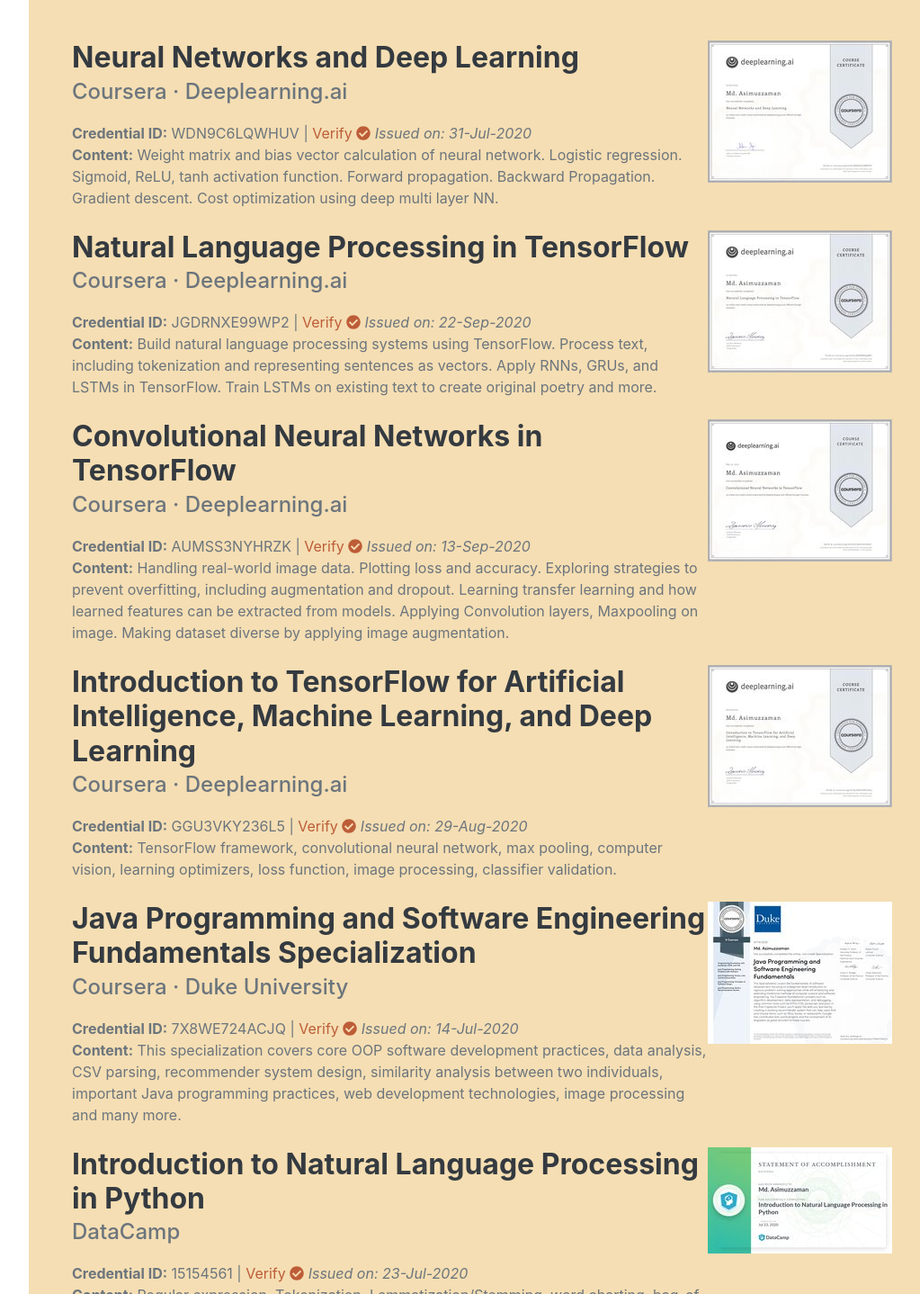
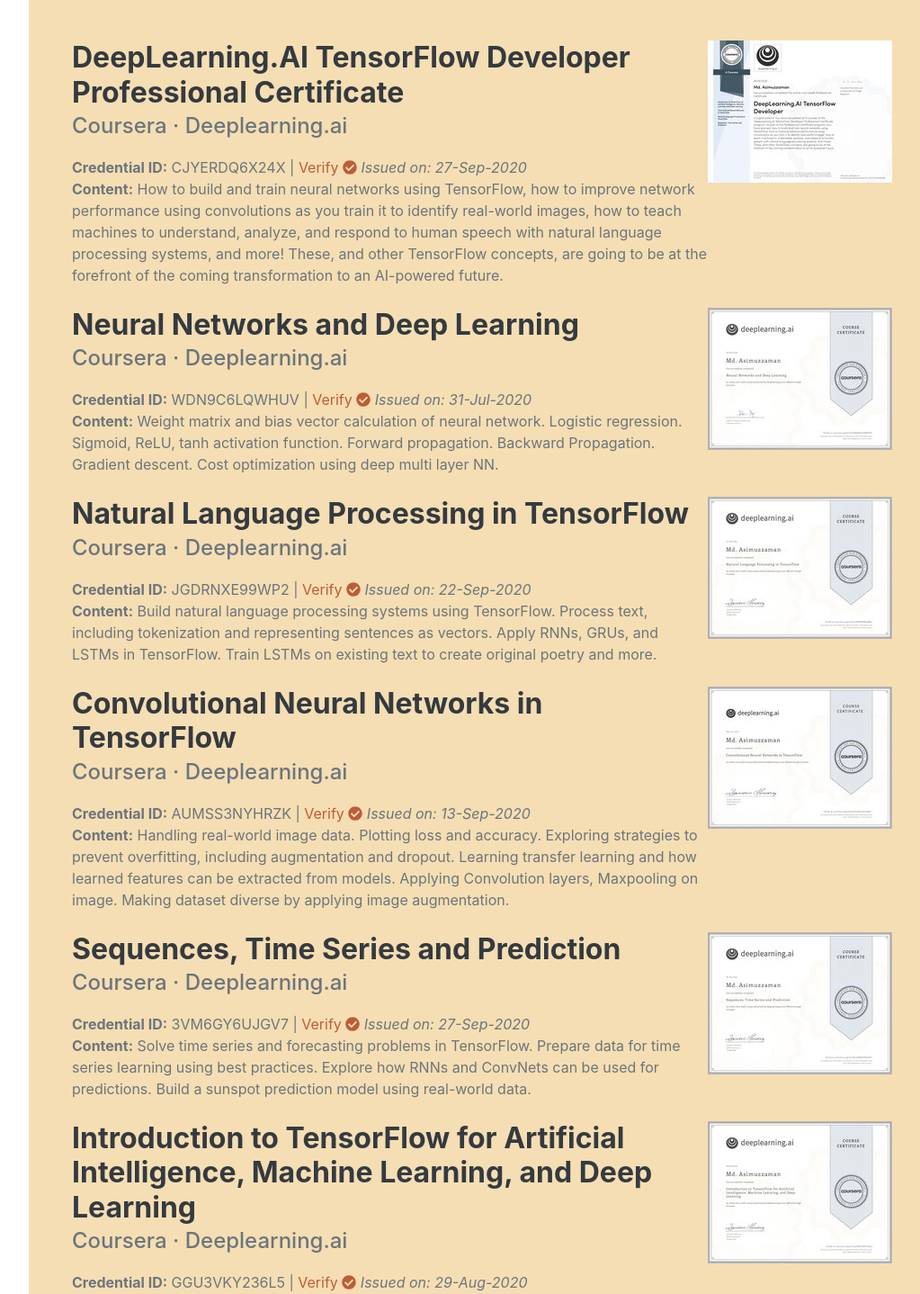
Before and after one commit to asimuzzaman/asimuzzaman.github.io, a plain HTML site: page index.html in a window 1280 px wide. Shown: the part 951-2389 px from the top of the page at 90% size, without its empty margins (240-1263 px from the left). Drawn offline with nearby package versions, Linux system fonts and the light colour scheme; no server answers; a web font is replaced by a local one.

Commit message:
Add TF Pro cert

```diff
--- a/index.html
+++ b/index.html
@@ -75,6 +75,18 @@
                     <h2 class="mb-5"><i class="fa fa-certificate"></i> Certifications</h2>
                     <div class="d-flex flex-column flex-md-row justify-content-between mb-2">
                         <div class="flex-grow-1">
+                            <h3 class="mb-0">DeepLearning.AI TensorFlow Developer Professional Certificate</h3>
+                            <div class="subheading mb-3">Coursera · Deeplearning.ai</div>
+                            <div>
+                                <strong>Credential ID:</strong> CJYERDQ6X24X | <a href="https://www.coursera.org/account/accomplishments/specialization/certificate/CJYERDQ6X24X" target="_blank">Verify <i class="fas fa-check-circle"></i></a> <em>Issued on: 27-Sep-2020</em>
+                            </div>
+                            <p><strong>Content:</strong> How to build and train neural networks using TensorFlow, how to improve network performance using convolutions as you train it to identify real-world images, how to teach machines to understand, analyze, and respond to human speech with natural language processing systems, and more! These, and other TensorFlow concepts, are going to be at the forefront of the coming transformation to an AI-powered future.</p>
+                        </div>
+                        <!-- <div class="flex-shrink-0"><span class="text-primary">Issued on: 3-Jun-2020</span></div> -->
+                        <div class="flex-shrink-0"><img src="assets/img/coursera_cjyerdq6x24x.jpg"></div>
+                    </div>
+                    <div class="d-flex flex-column flex-md-row justify-content-between mb-2">
+                        <div class="flex-grow-1">
                             <h3 class="mb-0">Neural Networks and Deep Learning</h3>
                             <div class="subheading mb-3">Coursera · Deeplearning.ai</div>
                             <div>
@@ -108,6 +120,18 @@
                         </div>
                         <!-- <div class="flex-shrink-0"><span class="text-primary">Issued on: 3-Jun-2020</span></div> -->
                         <div class="flex-shrink-0"><img src="assets/img/coursera_aumss3nyhrzk.jpg"></div>
+                    </div>
+                    <div class="d-flex flex-column flex-md-row justify-content-between mb-2">
+                        <div class="flex-grow-1">
+                            <h3 class="mb-0">Sequences, Time Series and Prediction</h3>
+                            <div class="subheading mb-3">Coursera · Deeplearning.ai</div>
+                            <div>
+                                <strong>Credential ID:</strong> 3VM6GY6UJGV7 | <a href="https://www.coursera.org/account/accomplishments/verify/3VM6GY6UJGV7" target="_blank">Verify <i class="fas fa-check-circle"></i></a> <em>Issued on: 27-Sep-2020</em>
+                            </div>
+                            <p><strong>Content:</strong> Solve time series and forecasting problems in TensorFlow. Prepare data for time series learning using best practices. Explore how RNNs and ConvNets can be used for predictions. Build a sunspot prediction model using real-world data.</p>
+                        </div>
+                        <!-- <div class="flex-shrink-0"><span class="text-primary">Issued on: 3-Jun-2020</span></div> -->
+                        <div class="flex-shrink-0"><img src="assets/img/coursera_3vm6gy6ujgv7.jpg"></div>
                     </div>
                     <div class="d-flex flex-column flex-md-row justify-content-between mb-2">
                         <div class="flex-grow-1">
```
Also changed, not shown: assets/img/coursera_3vm6gy6ujgv7.jpg (added), assets/img/coursera_cjyerdq6x24x.jpg (added).
